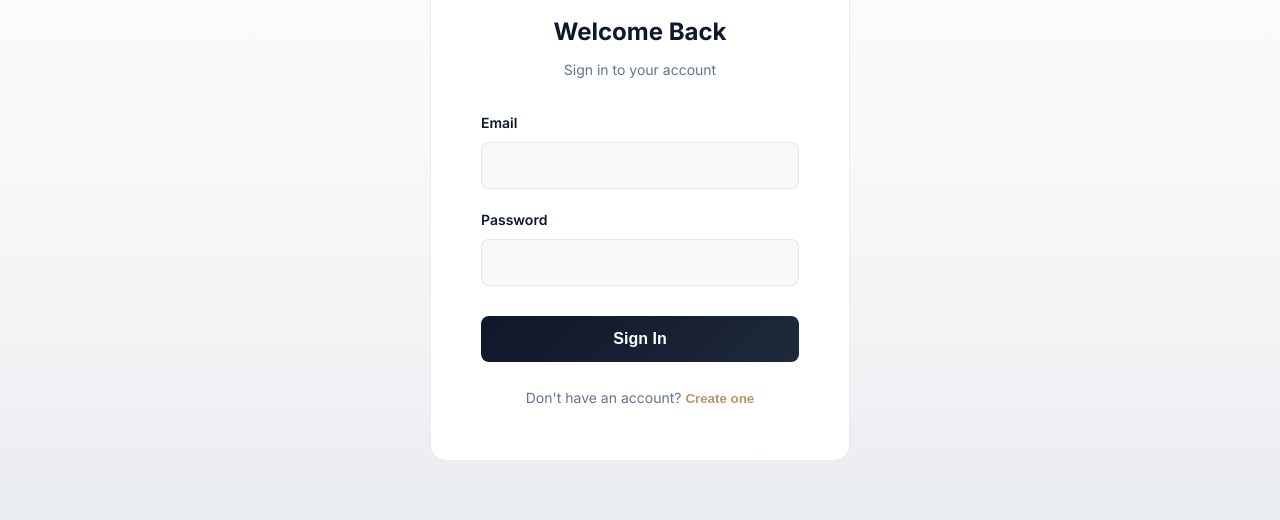
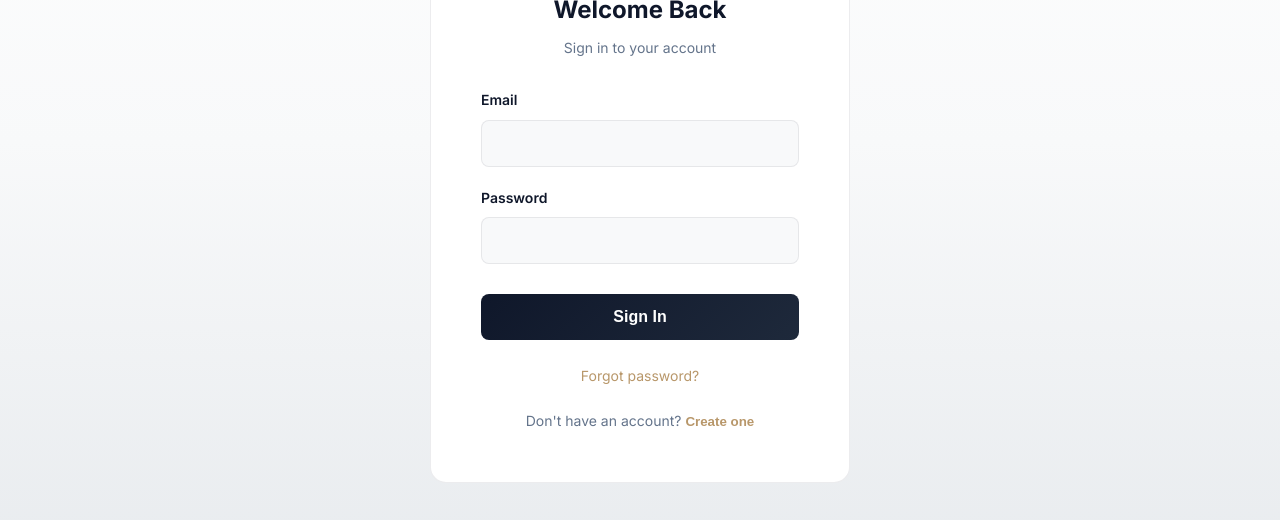
Before and after one commit to devrob28/eluxraj, a website: page public/login.html in a window 1280 px wide. Shown: the part 258-778 px from the top of the page. Drawn offline with nearby package versions, Linux system fonts and the light colour scheme.

Commit message:
Add forgot password link to login page

```diff
--- a/public/login.html
+++ b/public/login.html
@@ -55,7 +55,7 @@
         </form>
 
         <div class="toggle">
-          Don't have an account? <button onclick="showRegister()">Create one</button>
+          <a href="/forgot-password.html" style="color:#b8976a;text-decoration:none;">Forgot password?</a><br><br>Don't have an account? <button onclick="showRegister()">Create one</button>
         </div>
       </div>
 
```
